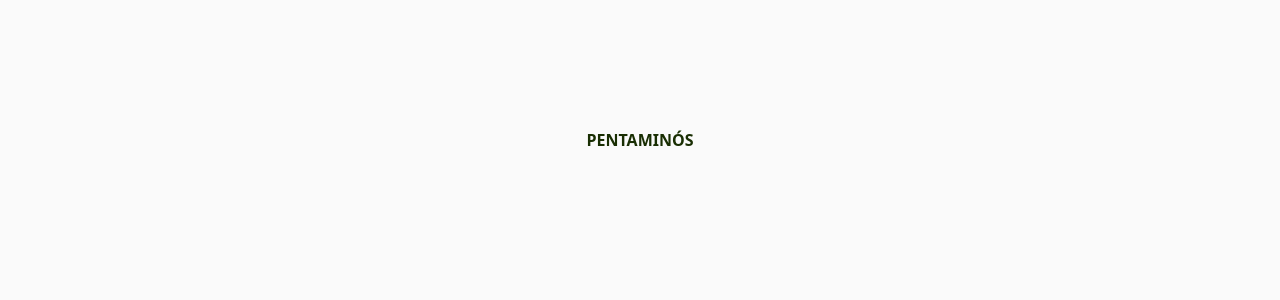
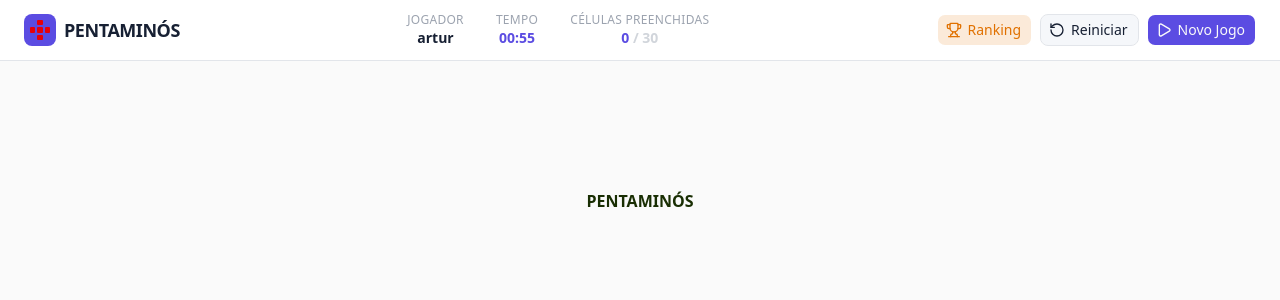
Before and after one commit to Myllenam/pentaminos, a Next.js app in the folder pentaminos/: page / in a window 1280 px wide. Shown: the top 300 px of the page. Built offline with nearby package versions, Linux system fonts and the light colour scheme.

Commit message:
feat: componente header

```diff
--- a/pentaminos/app/globals.css
+++ b/pentaminos/app/globals.css
@@ -2,26 +2,22 @@
 
 :root {
   --background: #F5F7FA;
-  --foreground: #ededed;
+  --foreground: #172033;
 
   --radius: 0.625rem;
-  --card: oklch(1 0 0);
-  --card-foreground: oklch(0.145 0 0);
-  --popover: oklch(1 0 0);
-  --popover-foreground: oklch(0.145 0 0);
-  --primary: oklch(51.1% 0.262 276.966);
+  --primary: #5B4CE2;
   --primary-foreground: oklch(0.985 0 0);
   --secondary: oklch(0.97 0 0);
-  --secondary-foreground: oklch(0.205 0 0);
+  --secondary-foreground: #172033;
   --muted: oklch(0.97 0 0);
-  --muted-foreground: oklch(0.556 0 0);
-  --accent: oklch(0.97 0 0);
-  --accent-foreground: oklch(0.205 0 0);
+  --muted-foreground: #9CA3AF;
   --destructive: oklch(0.577 0.245 27.325);
   --destructive-foreground: oklch(0.985 0 0);
-  --border: oklch(0.922 0 0);
-  --input: oklch(0.922 0 0);
-  --ring: oklch(0.708 0 0);
+  --warning: oklch(0.666 0.179 58.318);
+  --warning-foreground: oklch(0.987 0.022 95.277);
+  --border: #E2E5EA;
+  --input: #D1D5DB;
+  --ring: #5B4CE2;
 }
 
 @theme inline {
@@ -29,31 +25,21 @@
   --color-foreground: var(--foreground);
   --font-inter: var(--font-inter);
 
-  --color-card: var(--card);
-  --color-card-foreground: var(--card-foreground);
-  --color-popover: var(--popover);
-  --color-popover-foreground: var(--popover-foreground);
   --color-primary: var(--primary);
   --color-primary-foreground: var(--primary-foreground);
   --color-secondary: var(--secondary);
   --color-secondary-foreground: var(--secondary-foreground);
   --color-muted: var(--muted);
   --color-muted-foreground: var(--muted-foreground);
-  --color-accent: var(--accent);
-  --color-accent-foreground: var(--accent-foreground);
   --color-destructive: var(--destructive);
   --color-destructive-foreground: var(--destructive-foreground);
+  --color-warning: var(--warning);
+  --color-warning-foreground: var(--warning-foreground);
   --color-border: var(--border);
   --color-input: var(--input);
   --color-ring: var(--ring);
 
-  --radius-sm: calc(var(--radius) * 0.6);
   --radius-md: calc(var(--radius) * 0.8);
-  --radius-lg: var(--radius);
-  --radius-xl: calc(var(--radius) * 1.4);
-  --radius-2xl: calc(var(--radius) * 1.8);
-  --radius-3xl: calc(var(--radius) * 2.2);
-  --radius-4xl: calc(var(--radius) * 2.6);
 }
 
 @media (prefers-color-scheme: dark) {
@@ -61,20 +47,16 @@
     --background: #0a0a0a;
     --foreground: #ededed;
 
-    --card: oklch(0.205 0 0);
-    --card-foreground: oklch(0.985 0 0);
-    --popover: oklch(0.205 0 0);
-    --popover-foreground: oklch(0.985 0 0);
     --primary: oklch(0.67 0.182 276.935);
     --primary-foreground: oklch(0.205 0 0);
     --secondary: oklch(0.269 0 0);
     --secondary-foreground: oklch(0.985 0 0);
     --muted: oklch(0.269 0 0);
     --muted-foreground: oklch(0.708 0 0);
-    --accent: oklch(0.269 0 0);
-    --accent-foreground: oklch(0.985 0 0);
     --destructive: oklch(0.704 0.191 22.216);
     --destructive-foreground: oklch(0.985 0 0);
+    --warning: oklch(0.828 0.189 84.429);
+    --warning-foreground: oklch(0.279 0.077 45.635);
     --border: oklch(1 0 0 / 10%);
     --input: oklch(1 0 0 / 15%);
     --ring: oklch(0.556 0 0);
--- a/pentaminos/app/page.tsx
+++ b/pentaminos/app/page.tsx
@@ -1,7 +1,12 @@
+import { Header } from "@/components/header/header";
+
 export default function Home() {
   return (
-    <div className="flex flex-col flex-1 items-center justify-center bg-zinc-50 font-sans ">
-      <main className="flex flex-1 w-full max-w-3xl flex-col items-center justify-between py-32 px-16  ">
+    <div className="flex flex-col flex-1 bg-zinc-50 font-sans">
+      {/* Preview temporário do Header - remover depois de visualizar */}
+      <Header />
+
+      <main className="flex flex-1 w-full max-w-3xl flex-col items-center justify-between py-32 px-16 mx-auto">
         <p className="text-lime-950 font-bold">PENTAMINÓS</p>
       </main>
     </div>
--- /dev/null
+++ b/pentaminos/components/header/header.tsx
@@ -0,0 +1,95 @@
+import { Play, RotateCcw, Trophy } from "lucide-react";
+
+import { Logo } from "@/components/logo/logo";
+import { Button } from "@/components/ui/button";
+
+export interface HeaderProps {
+  playerName: string;
+  time: string;
+  filledCells: number;
+  totalCells: number;
+  onOpenRanking?: () => void;
+  onRestart?: () => void;
+  onNewGame?: () => void;
+}
+
+const HEADER_MOCK_DATA: HeaderProps = {
+  playerName: "artur",
+  time: "00:55",
+  filledCells: 0,
+  totalCells: 30,
+};
+
+export function Header({
+  playerName = HEADER_MOCK_DATA.playerName,
+  time = HEADER_MOCK_DATA.time,
+  filledCells = HEADER_MOCK_DATA.filledCells,
+  totalCells = HEADER_MOCK_DATA.totalCells,
+  onOpenRanking,
+  onRestart,
+  onNewGame,
+}: Partial<HeaderProps>) {
+  return (
+    <header className="flex w-full items-center justify-between gap-4 border-b border-border bg-white px-6 py-3">
+      <div className="flex items-center gap-2">
+        <Logo />
+        <span className="text-lg font-bold tracking-tight text-foreground">
+          PENTAMINÓS
+        </span>
+      </div>
+
+      <div className="flex items-center gap-8">
+        <div className="flex flex-col items-center">
+          <span className="text-xs font-medium tracking-wide text-muted-foreground">
+            JOGADOR
+          </span>
+          <span className="text-sm font-semibold text-foreground">
+            {playerName}
+          </span>
+        </div>
+
+        <div className="flex flex-col items-center">
+          <span className="text-xs font-medium tracking-wide text-muted-foreground">
+            TEMPO
+          </span>
+          <span className="text-sm font-semibold text-primary">{time}</span>
+        </div>
+
+        <div className="flex flex-col items-center">
+          <span className="text-xs font-medium tracking-wide text-muted-foreground">
+            CÉLULAS PREENCHIDAS
+          </span>
+          <span className="text-sm font-semibold">
+            <span className="text-primary">{filledCells}</span>{" "}
+            <span className="text-input">/ {totalCells}</span>
+          </span>
+        </div>
+      </div>
+
+      <div className="flex w-auto items-center gap-2">
+        <Button
+          variant="warning"
+          className="w-auto"
+          data-icon="inline-start"
+          onClick={onOpenRanking}
+        >
+          <Trophy data-icon="inline-start" />
+          Ranking
+        </Button>
+        <Button
+          variant="outline"
+          className="w-auto"
+          data-icon="inline-start"
+          onClick={onRestart}
+        >
+          <RotateCcw data-icon="inline-start" />
+          Reiniciar
+        </Button>
+        <Button className="w-auto" data-icon="inline-start" onClick={onNewGame}>
+          <Play data-icon="inline-start" />
+          Novo Jogo
+        </Button>
+      </div>
+    </header>
+  );
+}
--- /dev/null
+++ b/pentaminos/components/logo/logo.tsx
@@ -0,0 +1,26 @@
+import { cn } from "@/lib/utils";
+
+export interface LogoProps {
+  className?: string;
+}
+
+/**
+ * Marca do Pentaminós: peça "X" (pentaminó em formato de cruz) em vermelho
+ * sobre um fundo na cor primária do tema.
+ */
+export function Logo({ className }: LogoProps) {
+  return (
+    <span
+      className={cn(
+        "grid size-8 shrink-0 grid-cols-3 grid-rows-3 gap-0.5 rounded-lg bg-primary p-1.5",
+        className
+      )}
+    >
+      <span className="col-start-2 row-start-1 rounded-[1px] bg-destructive" />
+      <span className="col-start-1 row-start-2 rounded-[1px] bg-destructive" />
+      <span className="col-start-2 row-start-2 rounded-[1px] bg-destructive" />
+      <span className="col-start-3 row-start-2 rounded-[1px] bg-destructive" />
+      <span className="col-start-2 row-start-3 rounded-[1px] bg-destructive" />
+    </span>
+  );
+}
--- a/pentaminos/components/ui/button.tsx
+++ b/pentaminos/components/ui/button.tsx
@@ -20,6 +20,8 @@ const buttonVariants = cva(
           "bg-destructive/10 text-destructive hover:bg-destructive/20 focus-visible:border-destructive/40 focus-visible:ring-destructive/20 dark:bg-destructive/20 dark:hover:bg-destructive/30 dark:focus-visible:ring-destructive/40",
         "destructive-solid":
           "bg-destructive text-destructive-foreground hover:bg-destructive/90 focus-visible:border-destructive/40 focus-visible:ring-destructive/20 dark:focus-visible:ring-destructive/40",
+        warning:
+          "bg-warning/15 text-warning hover:bg-warning/25 focus-visible:border-warning/40 focus-visible:ring-warning/20",
         link: "text-primary underline-offset-4 hover:underline",
       },
       size: {
```
